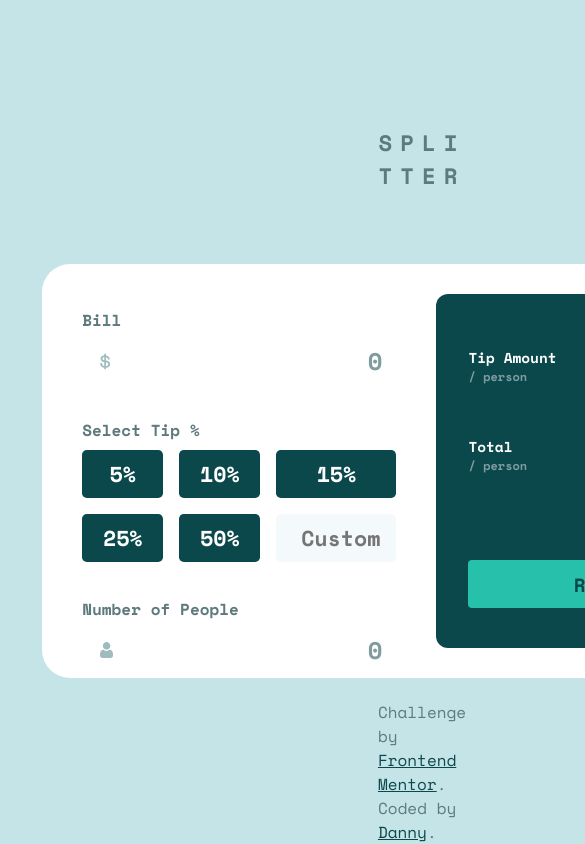
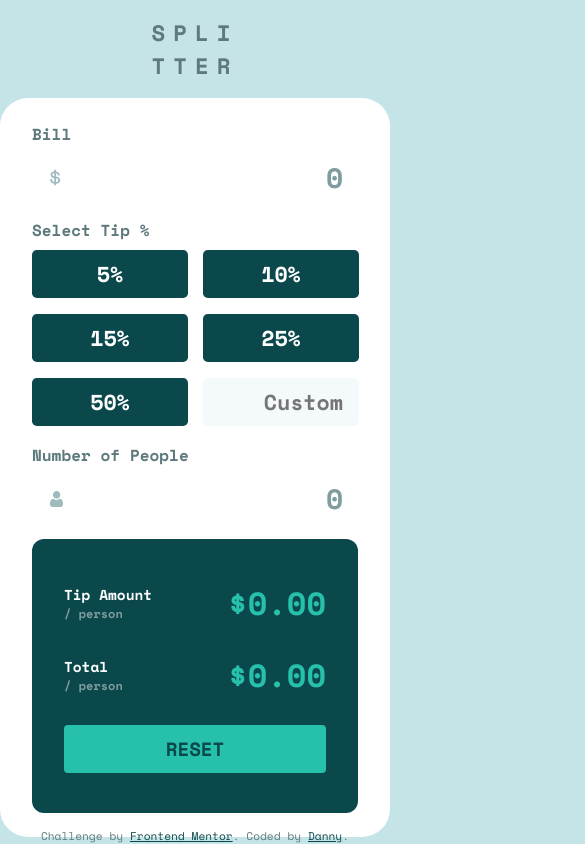
Before and after one commit to Danny-Carvajal/tip-calculator-app, a website built with Vite: page index.html in a window 390 px wide. Shown: the top 844 px of the page, 585 px wide, since content can reach past the window. Built offline with nearby package versions, Linux system fonts and the light colour scheme.

Commit message:
Feat: design made responsive

```diff
--- a/index.html
+++ b/index.html
@@ -51,7 +51,7 @@
             <span id="text-amount">Tip Amount</span>
             <span class="text-person">/ person</span>
           </div>
-          <span id="tip-amount-number">0.00</span>
+          <span id="tip-amount-number">$0.00</span>
         </div>
 
         <div class="total-section">
@@ -59,7 +59,7 @@
             <span id="text-total">Total</span>
             <span class="text-person">/ person</span>
           </div>
-          <span id="total-amount-number">0.00</span>
+          <span id="total-amount-number">$0.00</span>
         </div>
       </div>
       <button class="reset-button">RESET</button>
@@ -68,9 +68,9 @@
 
   <script type="module" src="/src/main.js" defer></script>
 
-  <div class="attribution">
+  <footer class="attribution">
     Challenge by <a class="attr-text" href="https://www.frontendmentor.io?ref=challenge" target="_blank">Frontend Mentor</a>.
     Coded by <a class="attr-text" href="#">Danny</a>.
-  </div>
+  </footer>
 </body>
 </html>
--- a/src/main.js
+++ b/src/main.js
@@ -90,11 +90,11 @@ function calculate() {
     const tipPerPerson = (bill * tipPercent) / people;
     const totalPerPerson = bill / people + tipPerPerson;
 
-    tipAmount.textContent = tipPerPerson.toFixed(2);
-    totalAmount.textContent = totalPerPerson.toFixed(2);
+    tipAmount.textContent = `$${tipPerPerson.toFixed(2)}`;
+    totalAmount.textContent = `$${totalPerPerson.toFixed(2)}`;
   } else {
-    tipAmount.textContent = "0.00";
-    totalAmount.textContent = "0.00";
+    tipAmount.textContent = "$0.00";
+    totalAmount.textContent = "$0.00";
   }
 }
 
@@ -136,6 +136,6 @@ resetBtn.addEventListener("click", () => {
   tipButtons.forEach((b) => b.classList.remove("active"));
 
   // reset tip
-  tipAmount.textContent = "0.00";
-  totalAmount.textContent = "0.00";
+  tipAmount.textContent = "$0.00";
+  totalAmount.textContent = "$0.00";
 });
--- a/src/style.css
+++ b/src/style.css
@@ -9,7 +9,7 @@
   padding: 0;
   box-sizing: border-box;
   font-family: "Space Mono", monospace;
-  font-size: 16px;
+  font-size: 10px;
 }
 
 :root {
@@ -30,7 +30,9 @@ body {
     align-items: center;
     justify-content: center;
     min-height: 100vh;
-    min-width: 100vh;
+    max-height: 100vh;
+    min-width: 100vw;
+    max-width: 100vw;
 }
 
 /* ============ */
@@ -82,7 +84,7 @@ body {
         all: unset;
         background-color: var(--Grey-50);
         color: var(--Green-900);
-        font-size: 24px;
+        font-size: 1.75rem;
         font-weight: 700;
         text-align: right;
         padding: 0.2rem;
@@ -228,7 +230,7 @@ input[type="number"]::-webkit-outer-spin-button {
         all: unset;
         background-color: var(--Grey-50);
         color: var(--Green-900);
-        font-size: 24px;
+        font-size: 1.75rem;
         font-weight: 700;
         text-align: right;
         padding: 0.2rem;
@@ -372,5 +374,71 @@ input[type="number"]::-webkit-outer-spin-button {
     cursor: pointer;
 }
 
-/* ==================== */
+/* ================= */
 /* Rsponsive Section */
+/* ================= */
+
+@media screen and (max-width: 900px)  {
+
+    * {
+        font-size: 16px;
+    }
+
+    body {
+        justify-content: flex-start;
+
+    }
+
+    .main-card {
+        flex-direction: column;
+        height: fit-content;
+        width: fit-content;
+        margin: 0rem;
+        gap: 2vh;
+        padding: 1.5rem 2rem;
+    }
+
+    .selection-card {
+        width: 100%;
+        height: 100%;
+        padding: 0rem;
+    }
+
+    .amount-card {
+        width: 100%;
+        justify-content: flex-start;
+        gap: 3vh;
+        height: auto;
+    }
+
+    .button-section {
+        width: 100%;
+        margin: 2vh 0rem;
+
+        & .button-group {
+        grid-template-columns: repeat(2, 1fr);
+        grid-template-rows: repeat(3, auto);
+        width: 100%;
+
+        & .button {
+            min-width: 80%;
+        }
+    }
+    }
+
+
+    .attribution {
+        font-size: 0.7rem;
+
+    & .attr-text {
+        font-size: 0.7rem;
+    }
+    }
+
+    #tip-amount-number {
+        font-size: 2rem;
+    }
+    #total-amount-number {
+        font-size: 2rem;
+    }
+}
```
